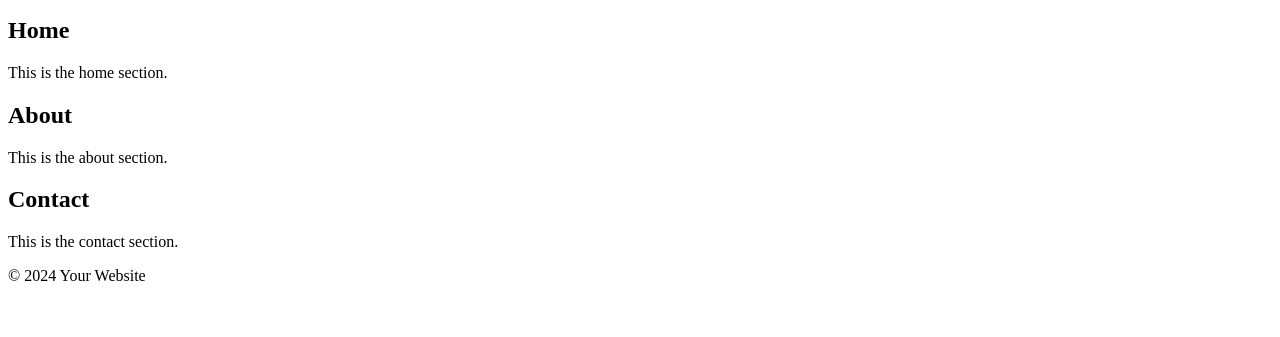
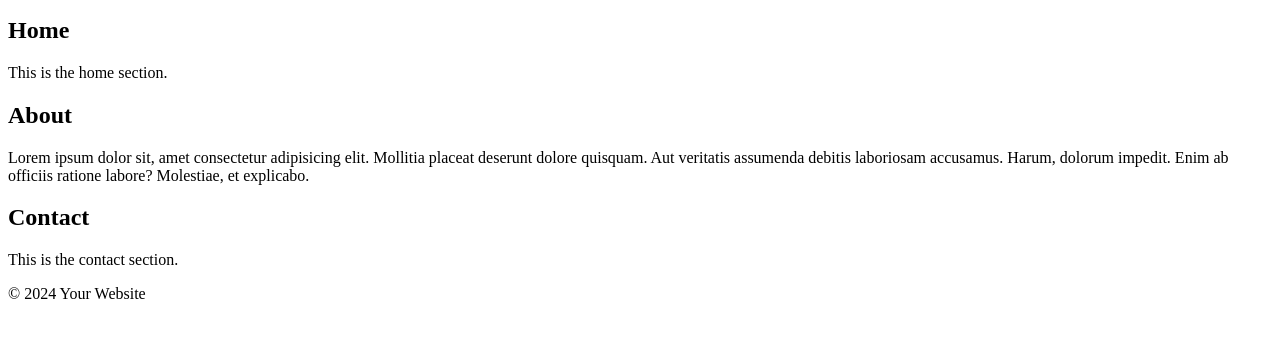
Before and after one commit to Panhavoan-Kymeas/git-learn, a plain HTML site: page index.html in a window 1280 px wide. Shown: the part 101-438 px from the top of the page. Drawn offline with Linux system fonts and the light colour scheme.

Commit message:
add paragraph in about section

```diff
--- a/index.html
+++ b/index.html
@@ -22,7 +22,7 @@
         </section>
         <section id="about">
             <h2>About</h2>
-            <p>This is the about section.</p>
+            <p>Lorem ipsum dolor sit, amet consectetur adipisicing elit. Mollitia placeat deserunt dolore quisquam. Aut veritatis assumenda debitis laboriosam accusamus. Harum, dolorum impedit. Enim ab officiis ratione labore? Molestiae, et explicabo.</p>
         </section>
         <section id="contact">
             <h2>Contact</h2>
```
